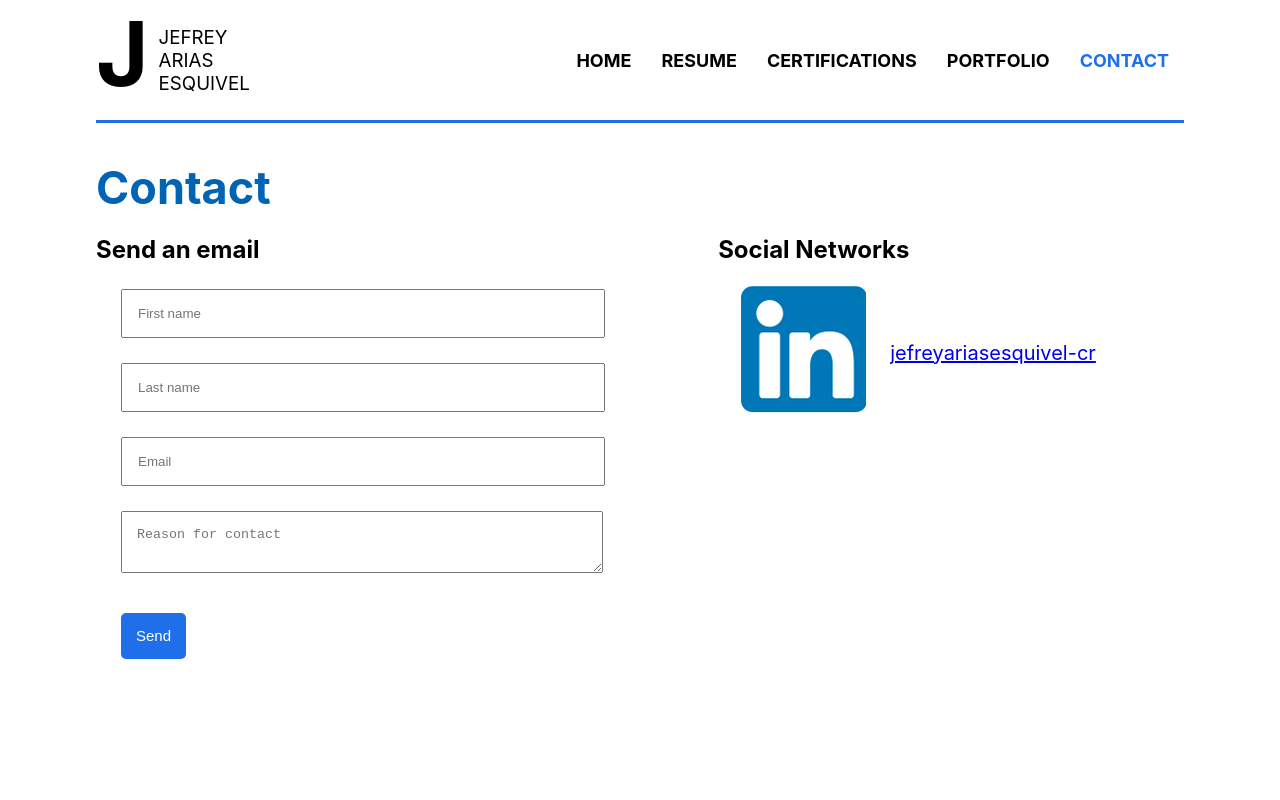
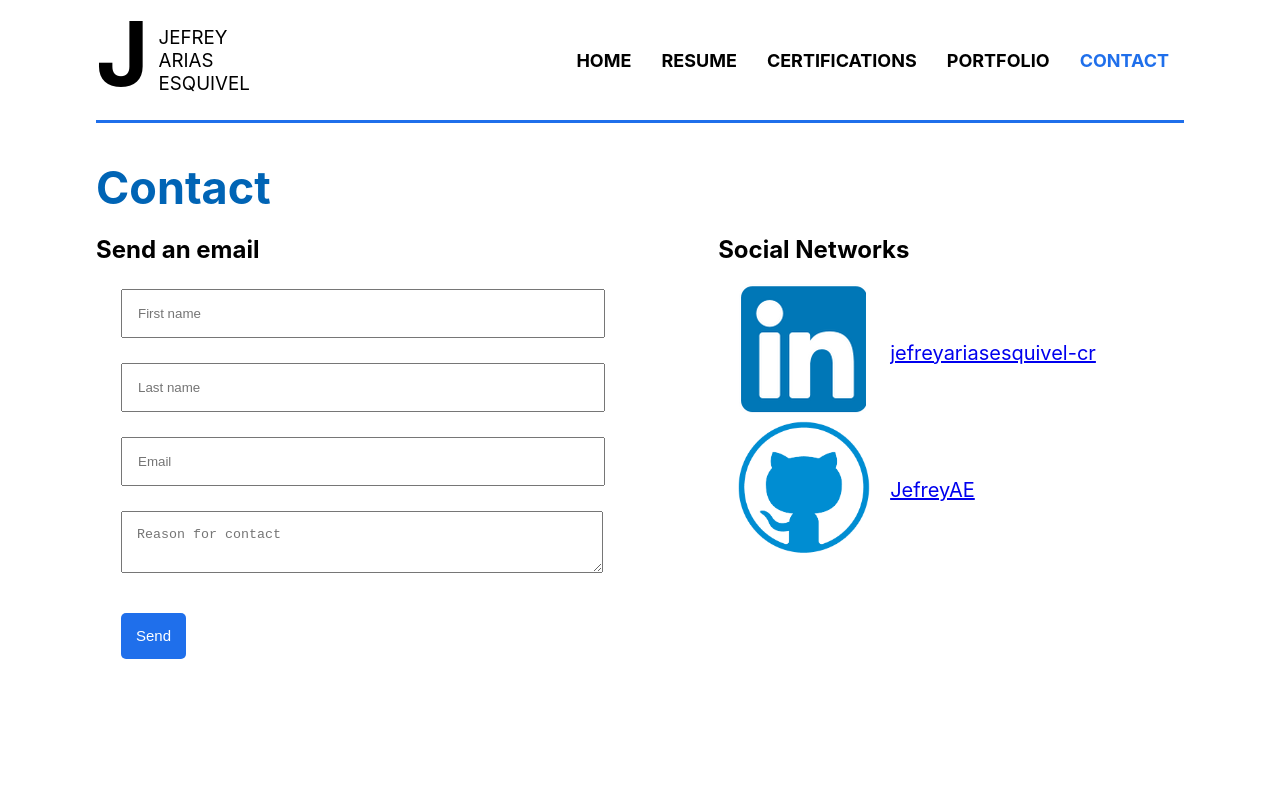
Before and after one commit to JefreyAE/Portfolio, a React (Create React App) app: page /contact in a window 1280 px wide. Shown: the top 800 px of the page. Built offline with nearby package versions, Linux system fonts and the light colour scheme.

Commit message:
GitHub repo added

```diff
--- a/src/components/Contact.js
+++ b/src/components/Contact.js
@@ -18,7 +18,10 @@ export const Contact = () => {
           <section className='contact-section'>
             <h2>Social Networks</h2>
             <div  className='social-net'>
-            <a href='https://www.linkedin.com/in/jefreyariasesquivel-cr/' target='_blank' rel='noreferrer'><img src='/images/linkedIn.png'/></a><a href='https://www.linkedin.com/in/jefreyariasesquivel-cr/' target='_blank' rel='noreferrer'>jefreyariasesquivel-cr</a>
+              <a href='https://www.linkedin.com/in/jefreyariasesquivel-cr/' target='_blank' rel='noreferrer'><img src='/images/linkedIn.png'/></a><a href='https://www.linkedin.com/in/jefreyariasesquivel-cr/' target='_blank' rel='noreferrer'>jefreyariasesquivel-cr</a>
+            </div>
+            <div  className='social-net'>
+              <a href='https://github.com/JefreyAE' target='_blank' rel='noreferrer'><img src='/images/github.png'/></a><a href='https://github.com/JefreyAE' target='_blank' rel='noreferrer'>JefreyAE</a>
             </div>
           </section>
         </div>
--- a/src/index.css
+++ b/src/index.css
@@ -463,6 +463,10 @@ text-decoration: none;
   font-size: 20px;
 }
 
+.social-net img{
+  width: 132px;
+}
+
 @keyframes glowing{
   0% {
     text-shadow: 2px 2px white;
```
Also changed, not shown: public/images/github.png (added).
